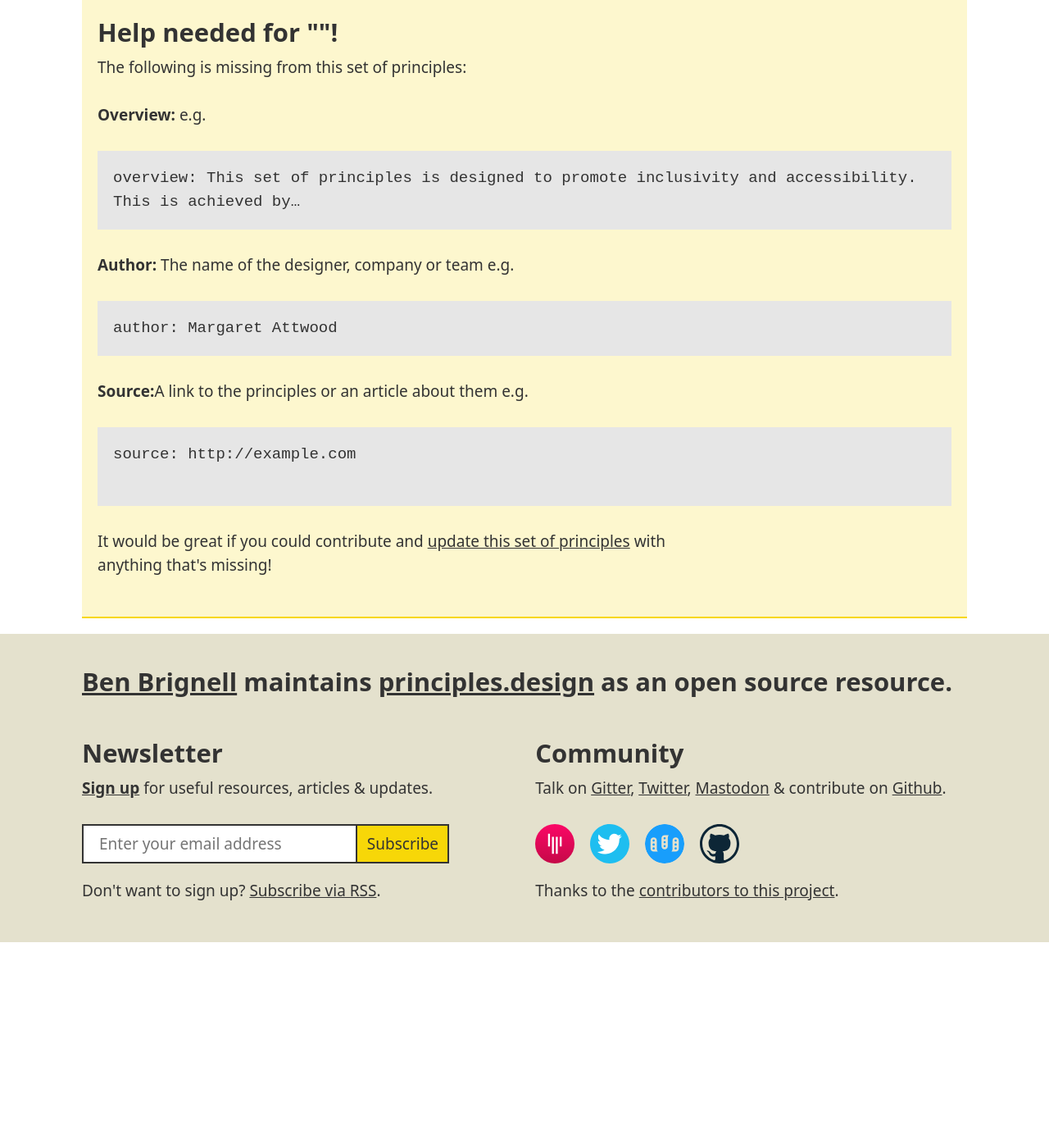
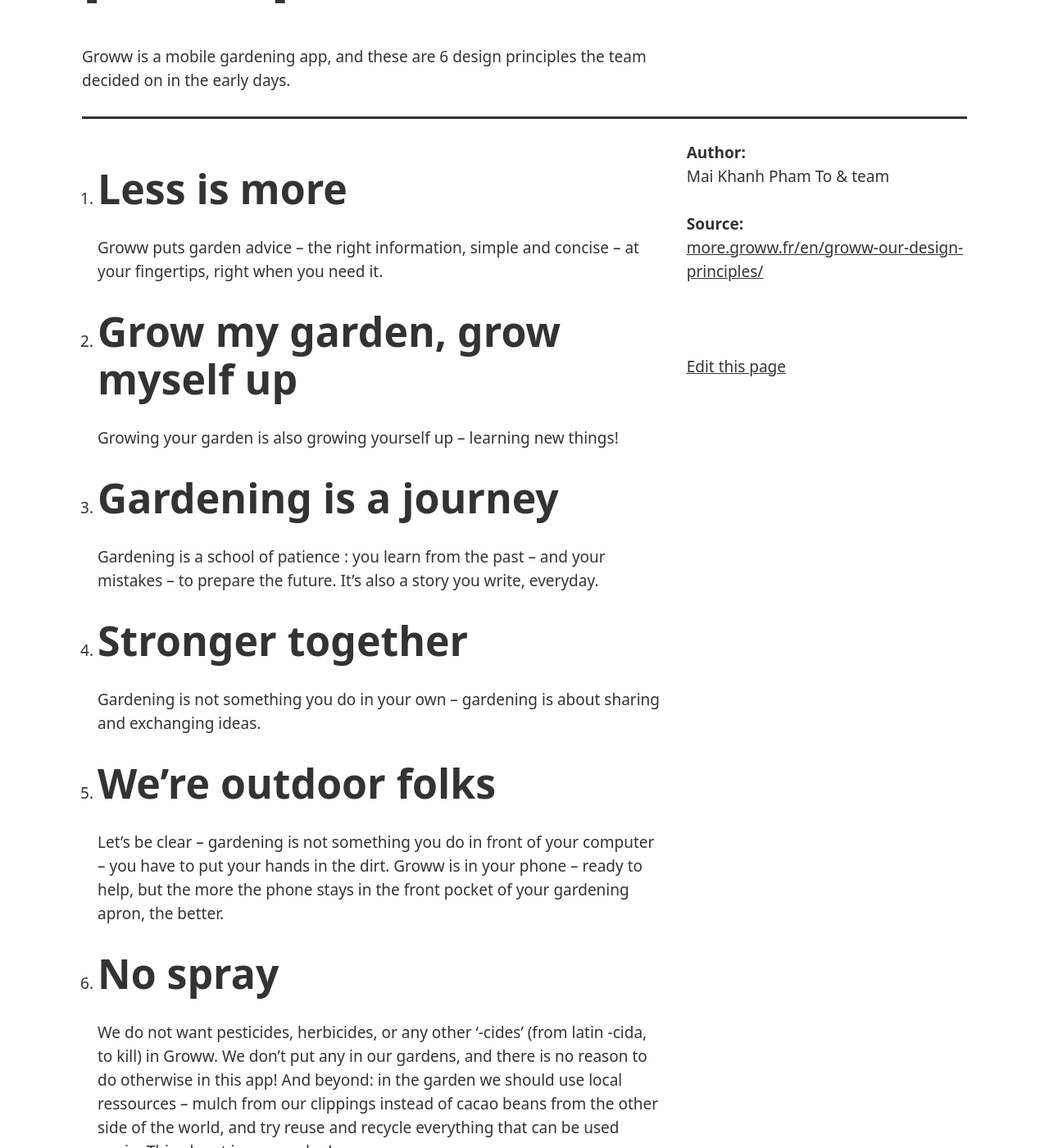
Before and after one commit to benbrignell/principles.design, a Jekyll site: the page built from _examples/groww.md, in a window 1280 px wide and 1400 px high, scrolled down 339 px. Shown: the whole window at 82% size. Built offline with Jekyll 4.4.1, drawn with Linux system fonts in a browser that asks for light colours; before the commit the page ends 1488 px from its top, so only the background shows below that; some of the changed text lies outside the part shown.

Commit message:
escaped summary characters and fixed overview indenting

```diff
--- a/_examples/groww.md
+++ b/_examples/groww.md
@@ -1,19 +1,25 @@
 ---
 title: Groww's 6 design principles
 author: Mai Khanh Pham To & team
-overview:Groww is a mobile gardening app, and these are 6 design principles the team decided on in the early days.
+overview: Groww is a mobile gardening app, and these are 6 design principles the team decided on in the early days.
 link: https://more.groww.fr/en/groww-our-design-principles/
 principles:
 - principle: Less is more
-  summary: Groww puts garden advice – the right information, simple and concise – at your fingertips, right when you need it.
+  summary: |
+    Groww puts garden advice – the right information, simple and concise – at your fingertips, right when you need it.
 - principle: Grow my garden, grow myself up
-  summary: Growing your garden is also growing yourself up – learning new things!
+  summary: |
+    Growing your garden is also growing yourself up – learning new things!
 - principle: Gardening is a journey
-  summary: Gardening is a school of patience : you learn from the past – and your mistakes – to prepare the future. It’s also a story you write, everyday.
+  summary: |
+    Gardening is a school of patience : you learn from the past – and your mistakes – to prepare the future. It’s also a story you write, everyday.
 - principle: Stronger together
-  summary: Gardening is not something you do in your own – gardening is about sharing and exchanging ideas.
+  summary: |
+    Gardening is not something you do in your own – gardening is about sharing and exchanging ideas.
 - principle: We’re outdoor folks
-  summary: Let’s be clear – gardening is not something you do in front of your computer – you have to put your hands in the dirt. Groww is in your phone – ready to help, but the more the phone stays in the front pocket of your gardening apron, the better.
+  summary: |
+    Let’s be clear – gardening is not something you do in front of your computer – you have to put your hands in the dirt. Groww is in your phone – ready to help, but the more the phone stays in the front pocket of your gardening apron, the better.
 - principle: No spray
-  summary: We do not want pesticides, herbicides, or any other ‘-cides’ (from latin -cida, to kill) in Groww. We don’t put any in our gardens, and there is no reason to do otherwise in this app! And beyond: in the garden we should use local ressources – mulch from our clippings instead of cacao beans from the other side of the world , and try reuse and recycle everything that can be used again. This planet is our garden!
+  summary: |
+    We do not want pesticides, herbicides, or any other ‘-cides’ (from latin -cida, to kill) in Groww. We don’t put any in our gardens, and there is no reason to do otherwise in this app! And beyond: in the garden we should use local ressources – mulch from our clippings instead of cacao beans from the other side of the world, and try reuse and recycle everything that can be used again. This planet is our garden!
 ---
```
